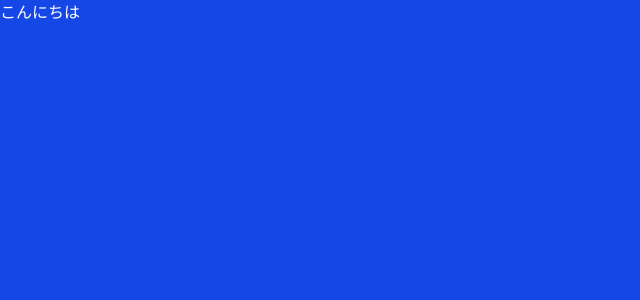
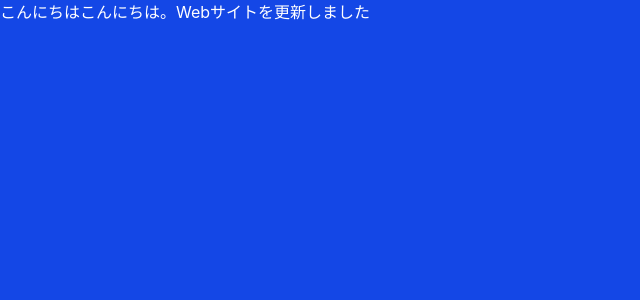
Before and after one commit to 25im0031/vite-practice2, a React (Vite) app: page / in a window 1280 px wide. Shown: the top 300 px of the page, without its empty margins (0-640 px from the left). Built offline with nearby package versions, Linux system fonts and the light colour scheme.

Commit message:
文章の変更

```diff
--- a/src/App.tsx
+++ b/src/App.tsx
@@ -3,7 +3,7 @@ import './App.css'
 function App() {
   return (
     <div className="bg-blue-700 text-white h-screen">
-      こんにちは
+      こんにちはこんにちは。Webサイトを更新しました
     </div>
   )
 }
```
